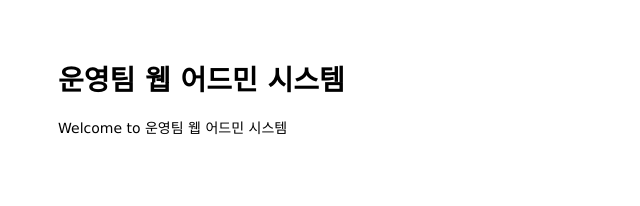
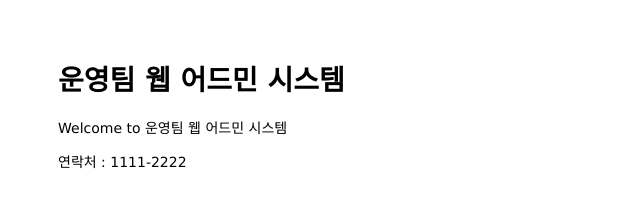
Before and after one commit to kangun72/mastering-git-github, a website: page public/index.html in a window 1280 px wide. Shown: the whole page, without its empty margins (0-640 px from the left). Drawn offline with Linux system fonts and the light colour scheme.

Commit message:
Add hotline to main page

```diff
--- a/public/index.html
+++ b/public/index.html
@@ -10,4 +10,8 @@
   <p>Welcome to 운영팀 웹 어드민 시스템</p>
 </body>
 
+<footer
+  <p>연락처 : 1111-2222</p>
+</footer>
+
 </html>
```
